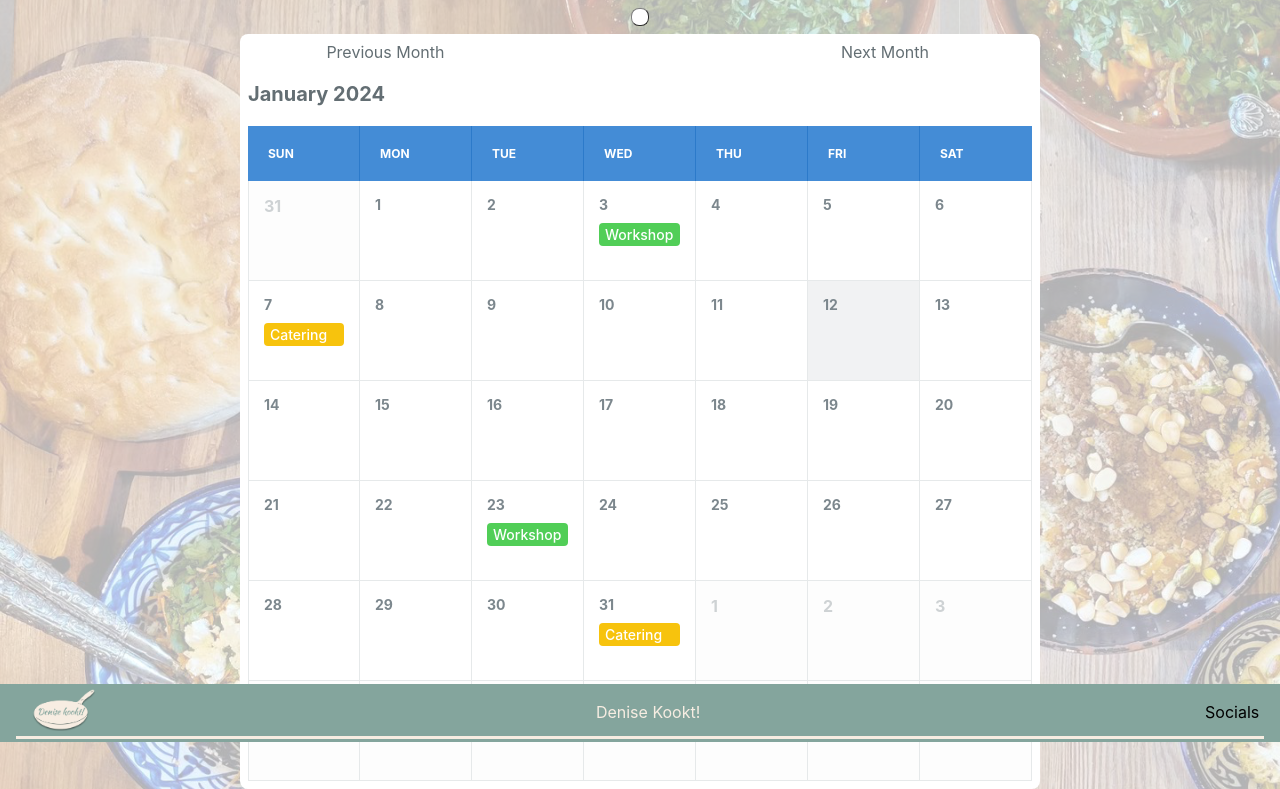
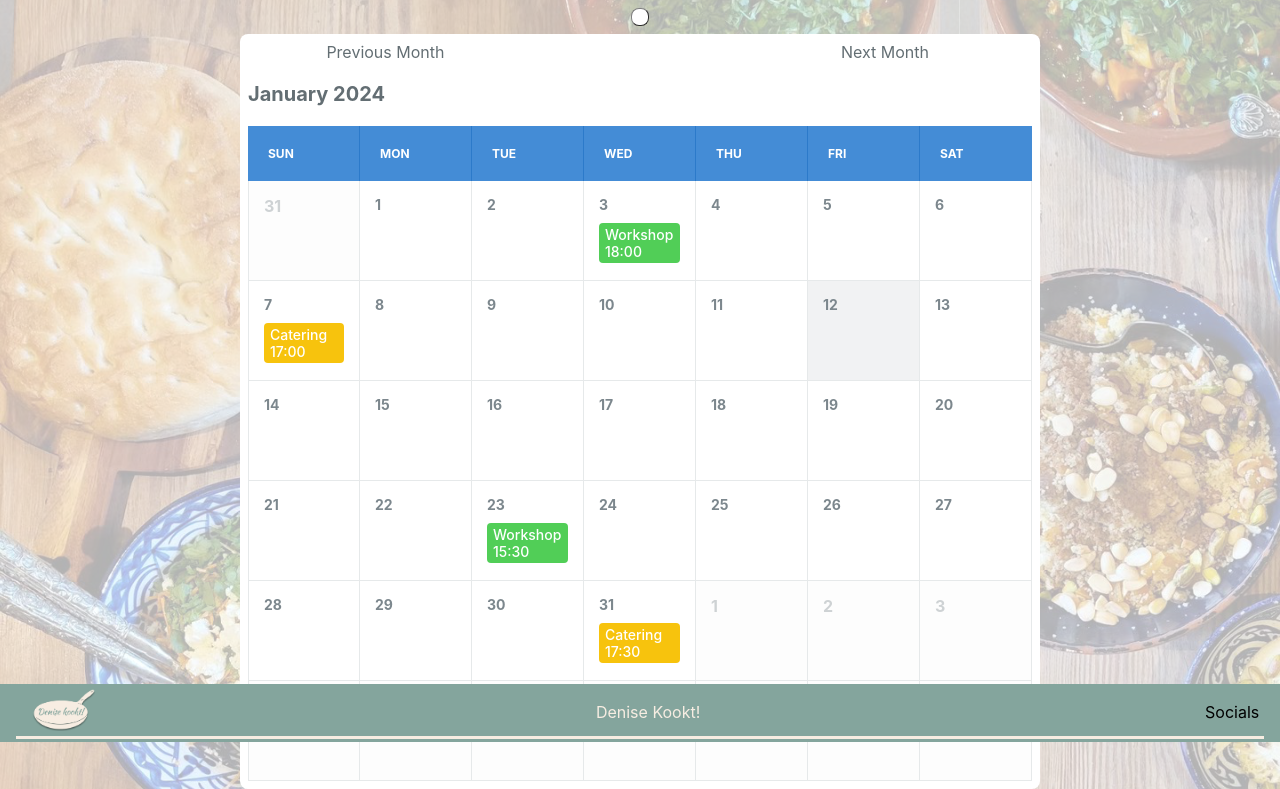
Before and after one commit to SEVerhaak/CLE2, a PHP site: page /admin.php in a window 1280 px wide. Shown: the part 58-847 px from the top of the page. Run offline with PHP 8.4, Linux system fonts and the light colour scheme; data that the repository does not hold is empty.

Commit message:
Calendar buttons changed

```diff
--- a/admin.php
+++ b/admin.php
@@ -70,10 +70,10 @@ mysqli_close($db);
 <?php
 include 'Calendar.php';
 $calendar = new Calendar();
-$calendar->add_event('Workshop', '2024-01-03', 1, 'green');
-$calendar->add_event('Catering', '2024-01-07', 1, 'yellow');
-$calendar->add_event('Workshop', '2024-01-23', 1, 'green');
-$calendar->add_event('Catering', '2024-01-31', 1, 'yellow');
+$calendar->add_event('Workshop 18:00', '2024-01-03', 1, 'green');
+$calendar->add_event('Catering 17:00', '2024-01-07', 1, 'yellow');
+$calendar->add_event('Workshop 15:30', '2024-01-23', 1, 'green');
+$calendar->add_event('Catering 17:30', '2024-01-31', 1, 'yellow');
 ?>
 
 <div class="content home">
```
Also changed, not shown: css/admin.css (line endings or trailing spaces).
